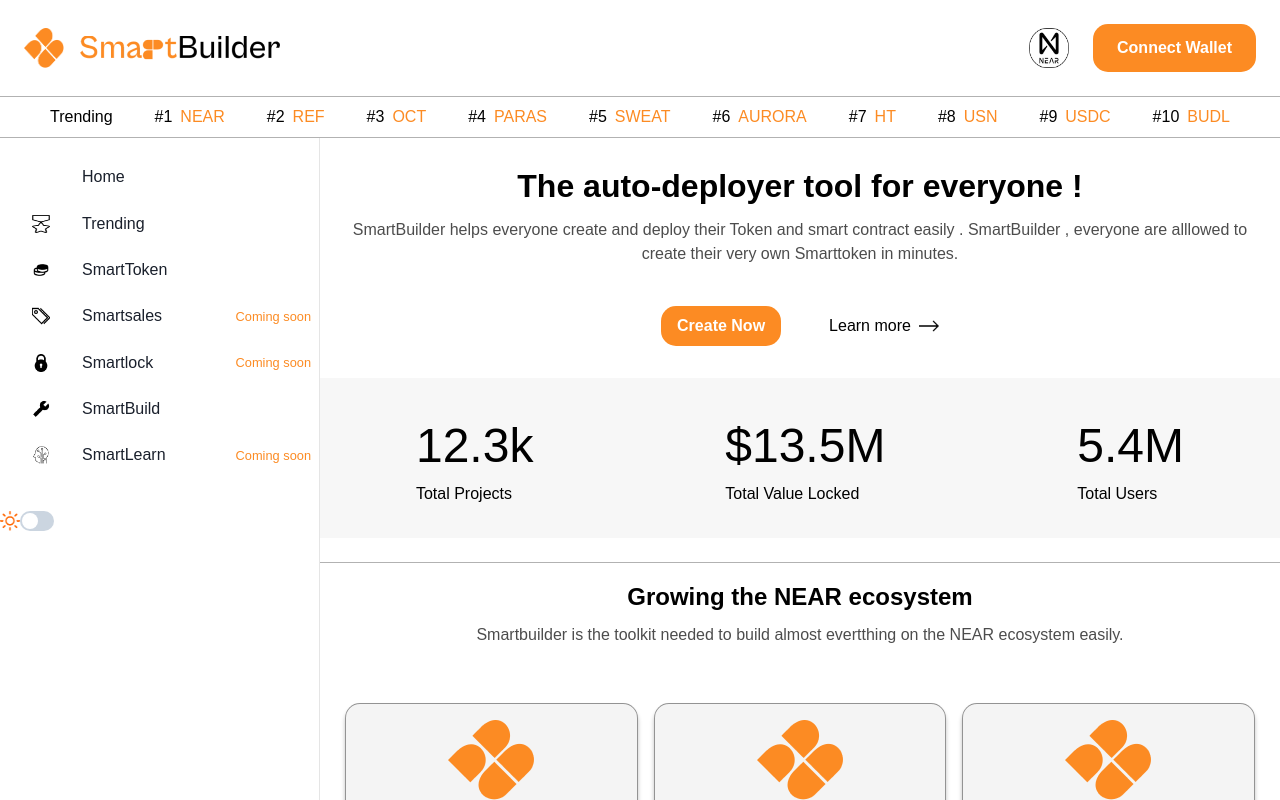
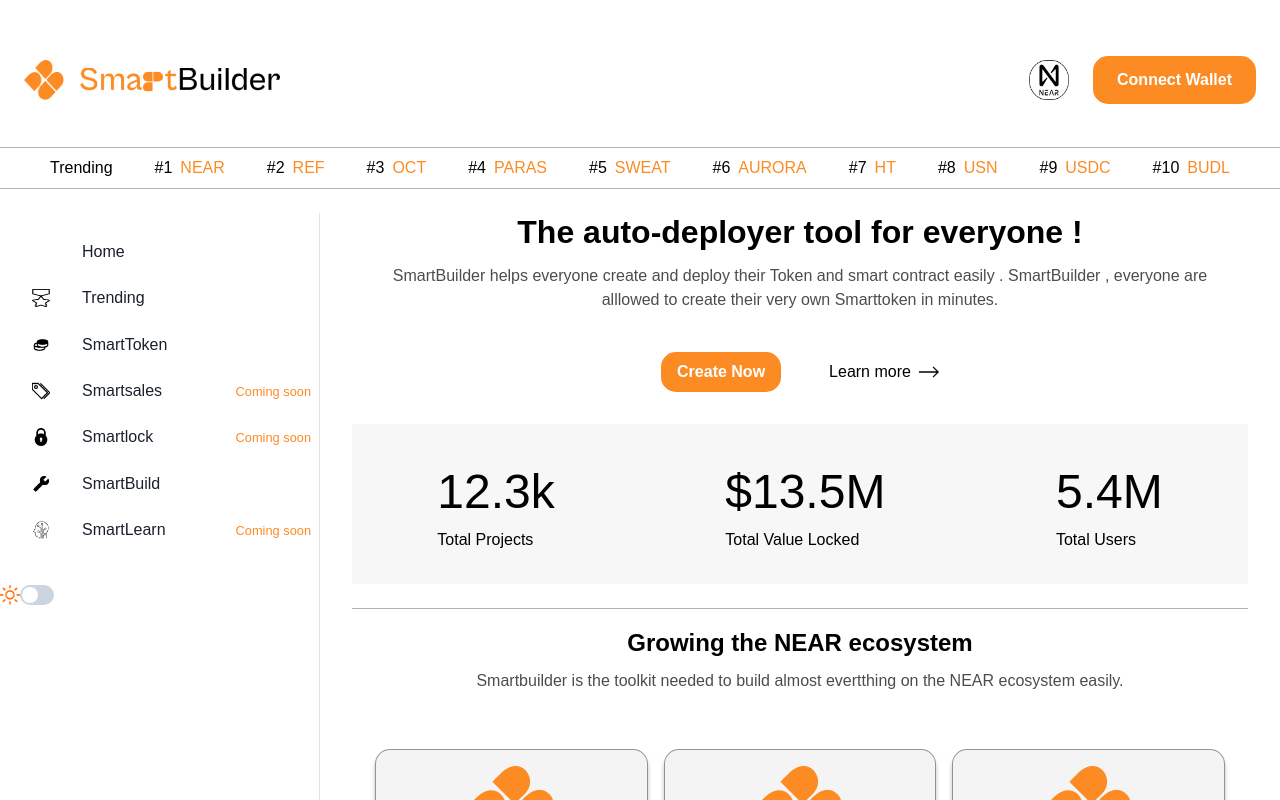
Before and after one commit to Danijel-Enoch/smart-builder-ui, a React (Create React App) app: page / in a window 1280 px wide. Shown: the top 800 px of the page. Built offline with nearby package versions, Linux system fonts and the light colour scheme.

Commit message:
fix: made header, widget and sidebar fixed

```diff
--- a/src/components/Header.js
+++ b/src/components/Header.js
@@ -7,10 +7,17 @@
 const Header = () => {
   return (
     <Box
+      as="header"
+      w="100%"
+      position="fixed"
       display="flex"
       justifyContent="space-between"
       alignItems="center"
+      h='20%'
       p="1.5rem"
+      bg="white"
+      top="0"
+      zIndex={2}
     >
       <Box display="flex" alignItems="center">
         <Image boxSize="40px" src={logo} alt="logo" />
--- a/src/components/Layout.js
+++ b/src/components/Layout.js
@@ -1,20 +1,29 @@
-import React from 'react'
-import { Box } from '@chakra-ui/react'
-import Header from './Header'
-import Widget from './Widget'
-import Sidebar from './Sidebar'
+import React from 'react';
+import { Box } from '@chakra-ui/react';
+import Header from './Header';
+import Widget from './Widget';
+import Sidebar from './Sidebar';
 
 const Layout = (props) => {
   return (
     <>
       <Header />
       <Widget />
-      <Box display='flex'>
+      <Box position="relative" display="flex">
         <Sidebar />
-        <Box w="75%">{props.children}</Box>
+        <Box
+          ml="25%"
+          w="100%"
+          transition="all 200ms ease-in-out"
+          py="4rem"
+          mt="7.5rem"
+          px="2rem"
+        >
+          {props.children}
+        </Box>
       </Box>
     </>
   );
-}
+};
 
-export default Layout
+export default Layout;
--- a/src/components/Sidebar.js
+++ b/src/components/Sidebar.js
@@ -23,11 +23,15 @@
   return (
     <Box
       w="25%"
-      minHeight="100vh"
+      position='fixed'
+      h='100%'
+      overflowY='auto'
       bg="white"
+      top='26.6%'
       borderRight="1px"
       borderColor="rgba(0, 0, 0, 0.1);"
       pt='1rem'
+      zIndex={2}
     >
       <List>
         {SidebarItem.map((item) => (
@@ -43,7 +47,7 @@
         ))}
       </List>
 
-      <Box display='flex' mt="2rem">
+      <Box display='flex' mt="2rem" mb='2rem'>
         <Image boxSize="20px" src={sun} alt="sun" />
         <Switch colorScheme="red" />
       </Box>
--- a/src/components/Widget.js
+++ b/src/components/Widget.js
@@ -1,17 +1,29 @@
-import React from 'react'
-import { Box, Text } from '@chakra-ui/react'
+import React from 'react';
+import { Box, Text } from '@chakra-ui/react';
 import { Tokens } from '../constants/data';
 
 const Widget = () => {
   return (
     <Box
+      position="fixed"
+      top="18.4%"
+      w="100%"
+      bg="white"
       borderTop="1px"
       borderBottom="1px"
       borderColor="rgba(0, 0, 0, 0.3);"
       px="1.5rem"
       py="0.5rem"
+      zIndex={2}
     >
-      <Box display="flex" color="black" alignItems="center" flexWrap='wrap' justifyContent='space-evenly'>
+      <Box
+        display="flex"
+        bg="white"
+        color="black"
+        alignItems="center"
+        flexWrap="wrap"
+        justifyContent="space-evenly"
+      >
         <Box>Trending</Box>
 
         {Tokens.map((token) => (
@@ -27,6 +39,6 @@
       </Box>
     </Box>
   );
-}
+};
 
-export default Widget
+export default Widget;
```
Also changed, not shown: src/pages/smarttoken/StandardToken.js (+5 -7 lines). Lines whose indentation alone changed are shown as unchanged.
